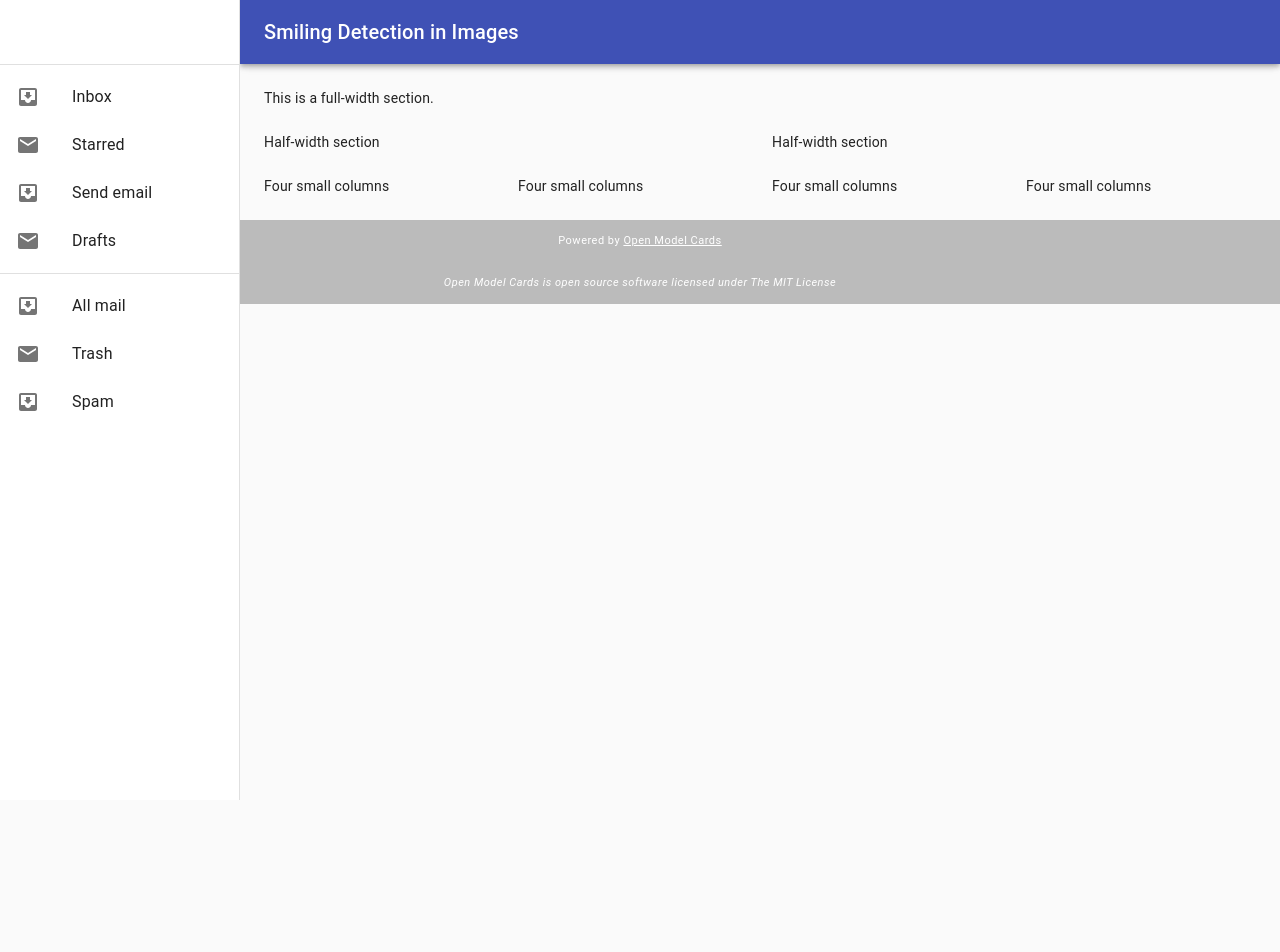
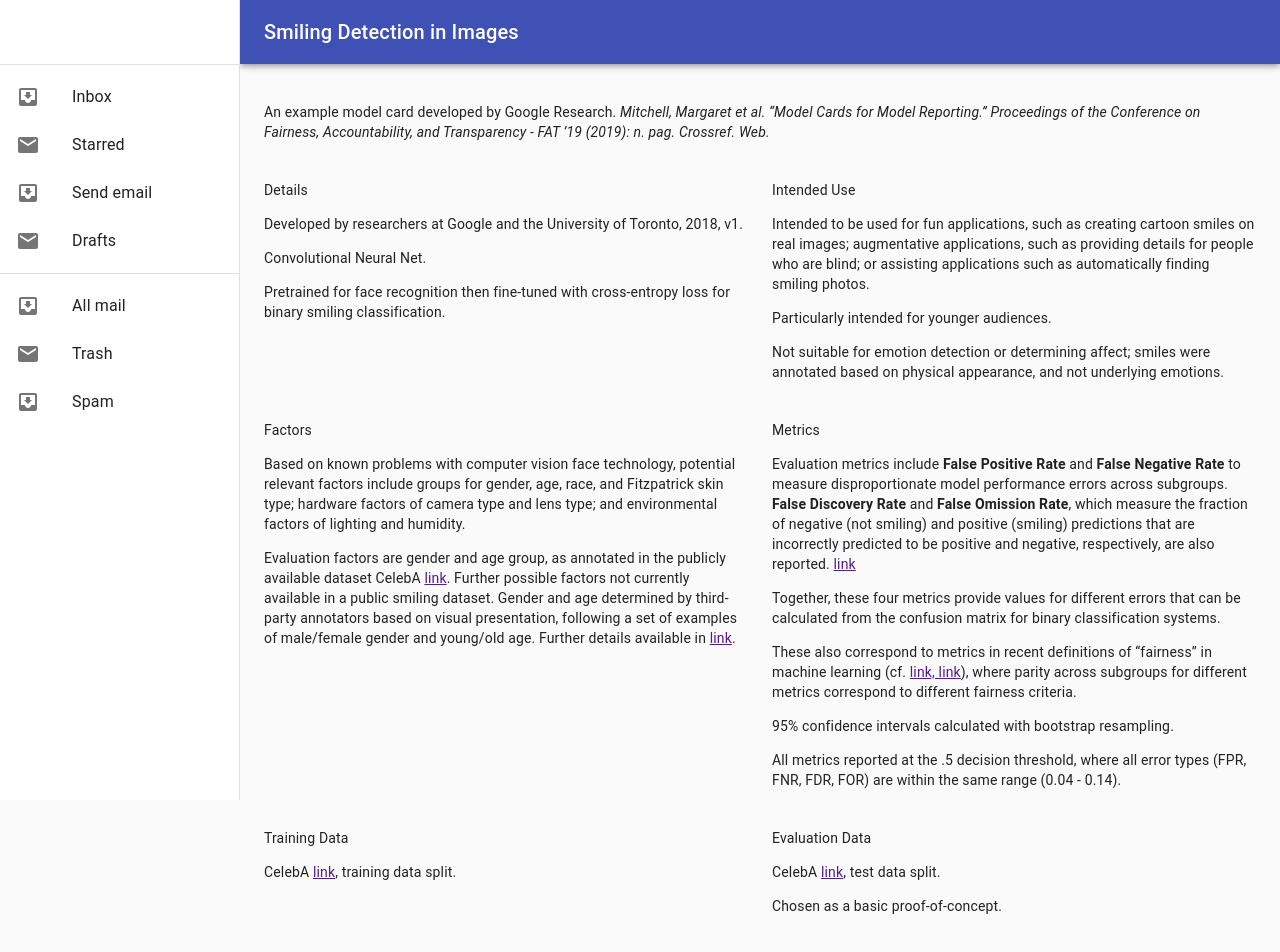
Before and after one commit to ecrows/open-model-cards, a React app: page /card in a window 1280 px wide. Shown: the top 952 px of the page. Before the commit the page ends 800 px from the top, so only its background shows below. Built offline with nearby package versions, Linux system fonts and the light colour scheme.

Commit message:
Dynamically fill out card based on YAML file.

```diff
--- a/package.json
+++ b/package.json
@@ -50,6 +50,7 @@
     "react-app-polyfill": "^1.0.6",
     "react-dev-utils": "^10.2.1",
     "react-dom": "^16.13.1",
+    "react-markdown": "^4.3.1",
     "react-router-dom": "^5.2.0",
     "resolve": "1.15.0",
     "resolve-url-loader": "3.1.1",
--- a/src/card/Card.js
+++ b/src/card/Card.js
@@ -1,19 +1,21 @@
-import React from 'react';
-import { makeStyles } from '@material-ui/core/styles';
-import Grid from '@material-ui/core/Grid';
-import Drawer from '@material-ui/core/Drawer';
+import React from 'react'
+import { makeStyles } from '@material-ui/core/styles'
+import Grid from '@material-ui/core/Grid'
+import Drawer from '@material-ui/core/Drawer'
 
-import CssBaseline from '@material-ui/core/CssBaseline';
-import AppBar from '@material-ui/core/AppBar';
-import Toolbar from '@material-ui/core/Toolbar';
-import List from '@material-ui/core/List';
-import Typography from '@material-ui/core/Typography';
-import Divider from '@material-ui/core/Divider';
-import ListItem from '@material-ui/core/ListItem';
-import ListItemIcon from '@material-ui/core/ListItemIcon';
-import ListItemText from '@material-ui/core/ListItemText';
-import InboxIcon from '@material-ui/icons/MoveToInbox';
-import MailIcon from '@material-ui/icons/Mail';
+import CssBaseline from '@material-ui/core/CssBaseline'
+import AppBar from '@material-ui/core/AppBar'
+import Toolbar from '@material-ui/core/Toolbar'
+import List from '@material-ui/core/List'
+import Typography from '@material-ui/core/Typography'
+import Divider from '@material-ui/core/Divider'
+import ListItem from '@material-ui/core/ListItem'
+import ListItemIcon from '@material-ui/core/ListItemIcon'
+import ListItemText from '@material-ui/core/ListItemText'
+import InboxIcon from '@material-ui/icons/MoveToInbox'
+import MailIcon from '@material-ui/icons/Mail'
+
+import ReactMarkdown from 'react-markdown'
 
 import './Card.css';
 
@@ -95,30 +97,22 @@ function Card(props) {
             <div className={classes.gridRoot}>
               <Grid container spacing={3}>
                 <Grid item xs={12}>
-                  This is a full-width section.
+                  <ReactMarkdown source={data.description}/>
                 </Grid>
-                <Grid item xs={6}>
-                  Half-width section
+                  {
+                    data.bullets.map(b =>
+                    <Grid item xs={6}>
+                      <div className="point-heading">{b.heading}</div>
+                      {b.points.map(a =>
+                        <ReactMarkdown source={a}/>
+                      )}
+                    </Grid>
+                    )
+                  }
                 </Grid>
-                <Grid item xs={6}>
-                  Half-width section
-                </Grid>
-                <Grid item xs={3}>
-                  Four small columns
-                </Grid>
-                <Grid item xs={3}>
-                  Four small columns
-                </Grid>
-                <Grid item xs={3}>
-                  Four small columns
-                </Grid>
-                <Grid item xs={3}>
-                  Four small columns
-                </Grid>
-              </Grid>
+              </div>
             </div>
           </div>
-        </div>
       </main>
     </div>
   );
--- a/src/models/example_model.yml
+++ b/src/models/example_model.yml
@@ -4,52 +4,62 @@
 # Mitchell, Margaret et al. “Model Cards for Model Reporting.” Proceedings of the Conference on Fairness, Accountability, and Transparency - FAT*  ’19 (2019): n. pag. Crossref. Web.
 
 title: Smiling Detection in Images
+color: "#4e7dff"
 description: >
     An example model card developed by Google Research.
     *Mitchell, Margaret et al. “Model Cards for Model Reporting.”
     Proceedings of the Conference on Fairness, Accountability, and Transparency
-    - FAT*  ’19 (2019)\: n. pag. Crossref. Web.*
-details:
-    - >
-        Developed by researchers at Google and the University of Toronto, 2018, v1.
-    - >
-        Convolutional Neural Net.
-    - >
-        Pretrained for face recognition then fine-tuned with cross-entropy loss for binary smiling classification.
-intended-use:
-    - Intended to be used for fun applications, such as creating cartoon smiles on real images; augmentative applications, such as providing details for people who are blind; or assisting applications such as automatically finding smiling photos.
-    - Particularly intended for younger audiences.
-    - Not suitable for emotion detection or determining affect; smiles were annotated based on physical appearance, and not underlying emotions.
-factors:
-    - >
-        Based on known problems with computer vision face technology, potential relevant factors include groups for gender, age, race, and Fitzpatrick skin type; hardware factors of camera type and lens type; and environmental factors of lighting and humidity.
-    - >
-        Evaluation factors are gender and age group, as annotated in the publicly available dataset CelebA [link]. Further possible factors not currently available in a public smiling dataset. Gender and age determined by third-party annotators based on visual presentation, following a set of examples of male/female gender and young/old age. Further details available in [link].
-metrics:
-    - >
-        Evaluation metrics include **False Positive Rate** and
-        **False Negative Rate** to measure disproportionate model performance errors across subgroups. **False Discovery Rate** and **False Omission Rate**, which measure the fraction of negative (not smiling)
-        and positive (smiling) predictions that are incorrectly predicted to be positive and negative, respectively, are also reported. [link]
-    - >
-        Together, these four metrics provide values for different errors that can be calculated from the confusion matrix for binary classification systems.
-    - >
-        These also correspond to metrics in recent definitions of “fairness” in machine learning (cf. [link, link]), where parity across subgroups for different metrics correspond to different fairness criteria.
-    - >
-        95% confidence intervals calculated with bootstrap resampling.
-    - >
-        All metrics reported at the .5 decision threshold, where all error types (FPR, FNR, FDR, FOR) are within the same range (0.04 - 0.14).
-training-data:
-    - CelebA [link], training data split.
-evaluation-data:
-    - CelebA [link], test data split.
-    - Chosen as a basic proof-of-concept.
-ethical-considerations:
-    - Faces and annotations based on public figures (celebrities). No new information is inferred or annotated.
-caveats-and-recommendations:
-    - >
-        Does not capture race or skin type, which has been reported as a source of disproportionate errors [link].
-    - >
-        Given gender classes are binary (male/not male), which we include as male/female. Further work needed to evaluate across a
-        spectrum of genders.
-    - >
-        An ideal evaluation dataset would additionally include annotations for Fitzpatrick skin type, camera details, and environment        (lighting/humidity) details.
+    - FAT ’19 (2019): n. pag. Crossref. Web.*
+bullets:
+    - heading: Details
+      points:
+        - >
+            Developed by researchers at Google and the University of Toronto, 2018, v1.
+        - >
+            Convolutional Neural Net.
+        - >
+            Pretrained for face recognition then fine-tuned with cross-entropy loss for binary smiling classification.
+    - heading: Intended Use
+      points:
+        - Intended to be used for fun applications, such as creating cartoon smiles on real images; augmentative applications, such as providing details for people who are blind; or assisting applications such as automatically finding smiling photos.
+        - Particularly intended for younger audiences.
+        - Not suitable for emotion detection or determining affect; smiles were annotated based on physical appearance, and not underlying emotions.
+    - heading: Factors
+      points:
+        - >
+            Based on known problems with computer vision face technology, potential relevant factors include groups for gender, age, race, and Fitzpatrick skin type; hardware factors of camera type and lens type; and environmental factors of lighting and humidity.
+        - >
+            Evaluation factors are gender and age group, as annotated in the publicly available dataset CelebA [link]. Further possible factors not currently available in a public smiling dataset. Gender and age determined by third-party annotators based on visual presentation, following a set of examples of male/female gender and young/old age. Further details available in [link].
+    - heading: Metrics
+      points:
+        - >
+            Evaluation metrics include **False Positive Rate** and
+            **False Negative Rate** to measure disproportionate model performance errors across subgroups. **False Discovery Rate** and **False Omission Rate**, which measure the fraction of negative (not smiling)
+            and positive (smiling) predictions that are incorrectly predicted to be positive and negative, respectively, are also reported. [link]
+        - >
+            Together, these four metrics provide values for different errors that can be calculated from the confusion matrix for binary classification systems.
+        - >
+            These also correspond to metrics in recent definitions of “fairness” in machine learning (cf. [link, link]), where parity across subgroups for different metrics correspond to different fairness criteria.
+        - >
+            95% confidence intervals calculated with bootstrap resampling.
+        - >
+            All metrics reported at the .5 decision threshold, where all error types (FPR, FNR, FDR, FOR) are within the same range (0.04 - 0.14).
+    - heading: Training Data
+      points:
+        - CelebA [link], training data split.
+    - heading: Evaluation Data
+      points:
+        - CelebA [link], test data split.
+        - Chosen as a basic proof-of-concept.
+    - heading: Ethical Considerations
+      points:
+        - Faces and annotations based on public figures (celebrities). No new information is inferred or annotated.
+    - heading: Caveats and Recommendations
+      points:
+        - >
+            Does not capture race or skin type, which has been reported as a source of disproportionate errors [link].
+        - >
+            Given gender classes are binary (male/not male), which we include as male/female. Further work needed to evaluate across a
+            spectrum of genders.
+        - >
+            An ideal evaluation dataset would additionally include annotations for Fitzpatrick skin type, camera details, and environment        (lighting/humidity) details.
```
Also changed, not shown: public/manifest.json, 1 other file (tests, documents, lock files or other folders).
